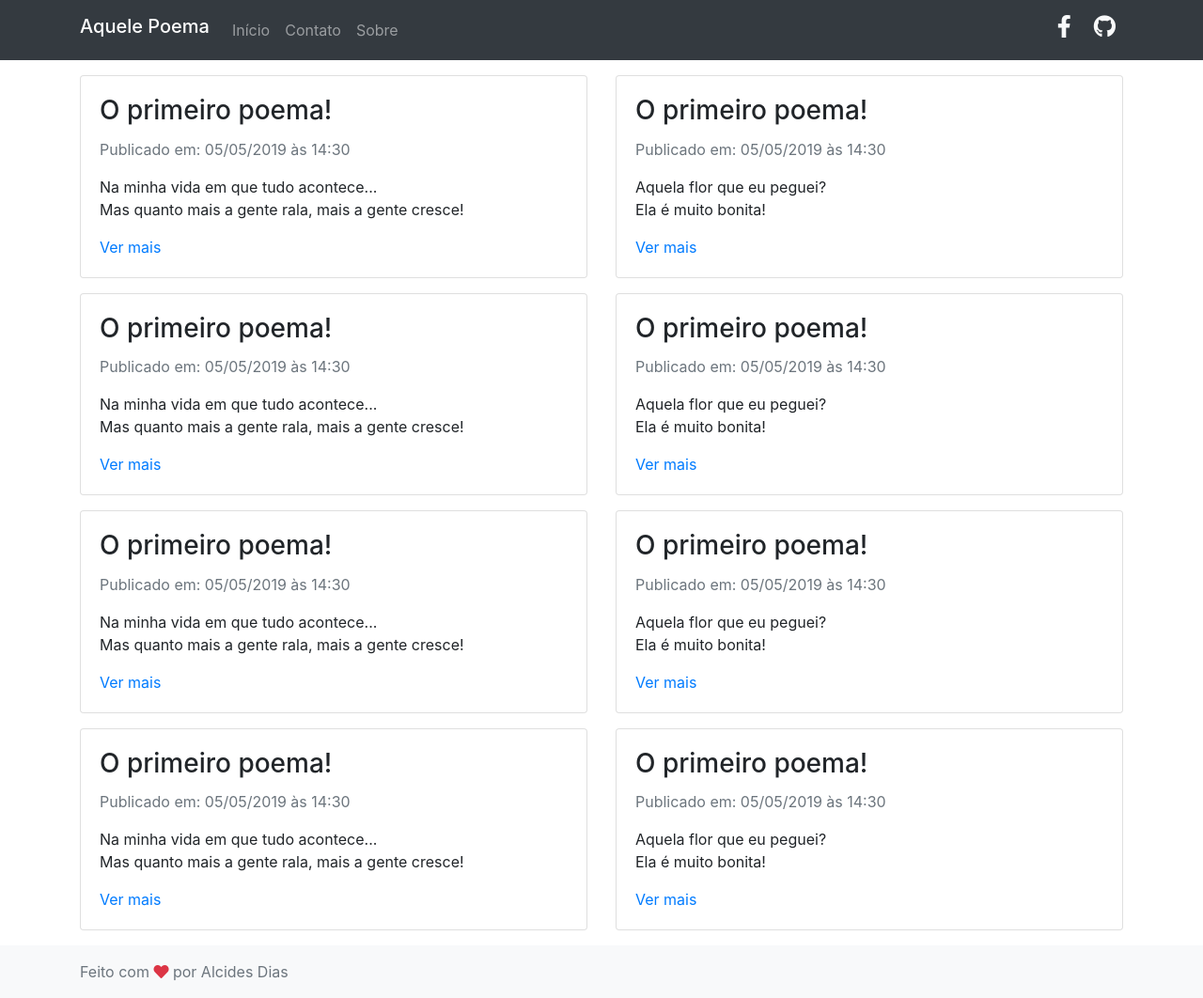
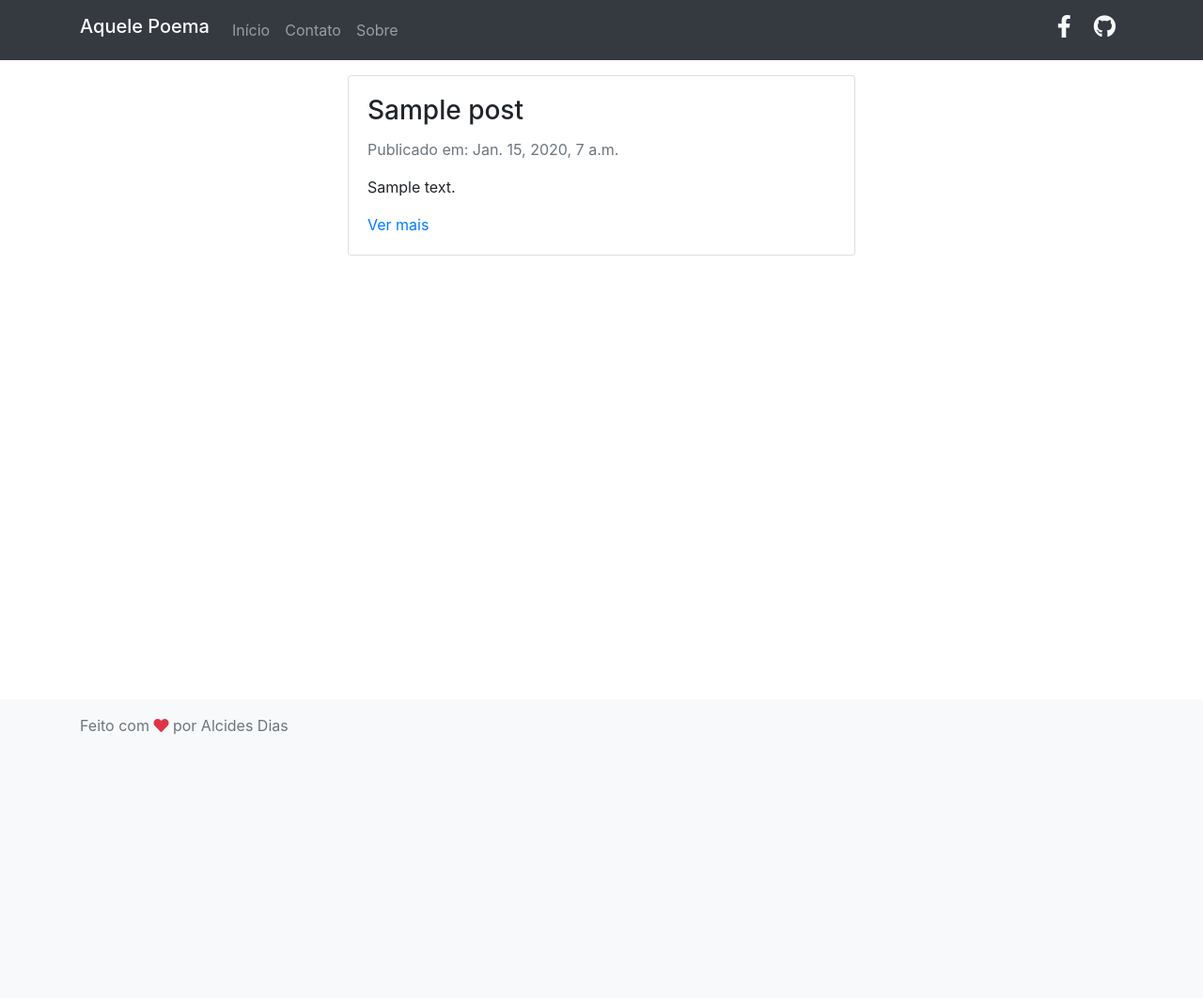
Before and after one commit to Arushidesu/poemablog, a Django app: template blog/templates/blog/index.html in a window 1280 px wide. Shown: the whole page at 94% size. After the commit the page ends 800 px from the top, so only its background shows below. Run offline with Django 3.2, Linux system fonts and the light colour scheme; the template is opened without the code that fills it: values that come from a table or form of the project are taken from there, others are empty; tables that the repository leaves empty hold one stand-in row (values such as "Sample post"); some libraries are stand-ins or nearby versions.

Commit message:
Template dinâmico

```diff
--- a/blog/templates/blog/index.html
+++ b/blog/templates/blog/index.html
@@ -1,5 +1,5 @@
 <!doctype html>
-<html lang="pt-BR">
+<html lang="pt-BR" class="h-100">
   <head>
     <!-- Required meta tags -->
     <meta charset="utf-8">
@@ -13,7 +13,7 @@
 
     <title>Aquele Poema</title>
   </head>
-  <body>
+  <body class="d-flex flex-column h-100">
     <header>
         <nav class="navbar navbar-expand-lg navbar-dark bg-dark">
             <div class="container">
@@ -57,141 +57,31 @@
         </nav>
     </header>
 
-    <main>
-        <div class="container">
+    <main class="flex-shrink-0 mb-3">
+        <div role="main" class="container">
             <div class="row">
-                <div class="col-lg-6 col-sm-12 mt-3">
+            {% for post in posts %}
+                <div class="col-lg-6 col-sm-12 mt-3 mx-auto">
                     <div class="card">
                         <div class="card-body">
-                            <h3 class="card-title">O primeiro poema!</h3>
-                            <p class="card-subtitle mt-2 mb-3 text-muted">Publicado em: 05/05/2019 às 14:30</p>
-                            <p class="card-text">
-                                Na minha vida em que tudo acontece... <br>
-                                Mas quanto mais a gente rala, mais a gente cresce!
-                            </p>
+                            <h3 class="card-title">{{ post.title }}</h3>
+                            <p class="card-subtitle mt-2 mb-3 text-muted">Publicado em: {{ post.published_date }}</p>
+                            <p class="card-text">{{ post.text|truncatechars:50}}</p>
                             <a href="#" class="card-link">Ver mais</a>
                         </div>
                     </div>
                 </div>
-
-                <div class="col-lg-6 col-sm-12 mt-3">
-                    <div class="card">
-                        <div class="card-body">
-                            <h3 class="card-title">O primeiro poema!</h3>
-                            <p class="card-subtitle mt-2 mb-3 text-muted">Publicado em: 05/05/2019 às 14:30</p>
-                            <p class="card-text">
-                                Aquela flor que eu peguei? <br>
-                                Ela é muito bonita!
-                            </p>
-                            <a href="#" class="card-link">Ver mais</a>
-                        </div>
-                    </div>
+            {% endfor %}
                 </div>
-
-            </div>
-
-            <div class="row">
-                <div class="col-lg-6 col-sm-12 mt-3">
-                    <div class="card">
-                        <div class="card-body">
-                            <h3 class="card-title">O primeiro poema!</h3>
-                            <p class="card-subtitle mt-2 mb-3 text-muted">Publicado em: 05/05/2019 às 14:30</p>
-                            <p class="card-text">
-                                Na minha vida em que tudo acontece... <br>
-                                Mas quanto mais a gente rala, mais a gente cresce!
-                            </p>
-                            <a href="#" class="card-link">Ver mais</a>
-                        </div>
-                    </div>
-                </div>
-
-                <div class="col-lg-6 col-sm-12 mt-3">
-                    <div class="card">
-                        <div class="card-body">
-                            <h3 class="card-title">O primeiro poema!</h3>
-                            <p class="card-subtitle mt-2 mb-3 text-muted">Publicado em: 05/05/2019 às 14:30</p>
-                            <p class="card-text">
-                                Aquela flor que eu peguei? <br>
-                                Ela é muito bonita!
-                            </p>
-                            <a href="#" class="card-link">Ver mais</a>
-                        </div>
-                    </div>
-                </div>
-
-            </div>
-
-            <div class="row">
-                <div class="col-lg-6 col-sm-12 mt-3">
-                    <div class="card">
-                        <div class="card-body">
-                            <h3 class="card-title">O primeiro poema!</h3>
-                            <p class="card-subtitle mt-2 mb-3 text-muted">Publicado em: 05/05/2019 às 14:30</p>
-                            <p class="card-text">
-                                Na minha vida em que tudo acontece... <br>
-                                Mas quanto mais a gente rala, mais a gente cresce!
-                            </p>
-                            <a href="#" class="card-link">Ver mais</a>
-                        </div>
-                    </div>
-                </div>
-
-                <div class="col-lg-6 col-sm-12 mt-3">
-                    <div class="card">
-                        <div class="card-body">
-                            <h3 class="card-title">O primeiro poema!</h3>
-                            <p class="card-subtitle mt-2 mb-3 text-muted">Publicado em: 05/05/2019 às 14:30</p>
-                            <p class="card-text">
-                                Aquela flor que eu peguei? <br>
-                                Ela é muito bonita!
-                            </p>
-                            <a href="#" class="card-link">Ver mais</a>
-                        </div>
-                    </div>
-                </div>
-
-            </div>
-
-            <div class="row">
-                <div class="col-lg-6 col-sm-12 mt-3">
-                    <div class="card">
-                        <div class="card-body">
-                            <h3 class="card-title">O primeiro poema!</h3>
-                            <p class="card-subtitle mt-2 mb-3 text-muted">Publicado em: 05/05/2019 às 14:30</p>
-                            <p class="card-text">
-                                Na minha vida em que tudo acontece... <br>
-                                Mas quanto mais a gente rala, mais a gente cresce!
-                            </p>
-                            <a href="#" class="card-link">Ver mais</a>
-                        </div>
-                    </div>
-                </div>
-
-                <div class="col-lg-6 col-sm-12 mt-3">
-                    <div class="card">
-                        <div class="card-body">
-                            <h3 class="card-title">O primeiro poema!</h3>
-                            <p class="card-subtitle mt-2 mb-3 text-muted">Publicado em: 05/05/2019 às 14:30</p>
-                            <p class="card-text">
-                                Aquela flor que eu peguei? <br>
-                                Ela é muito bonita!
-                            </p>
-                            <a href="#" class="card-link">Ver mais</a>
-                        </div>
-                    </div>
-                </div>
-
             </div>
         </div>
     </main>
 
-    <footer class="footer mt-3 py-3 bg-light">
+    <footer class="footer mt-auto py-3 bg-light">
         <div class="container">
             <span class="text-muted">Feito com <i class="fa fa-heart text-danger"></i> por Alcides Dias</span>
         </div>
     </footer>
-
-    <!-- Optional JavaScript -->
 
     <!-- jQuery first, then Popper.js, then Bootstrap JS -->
     <script src="https://code.jquery.com/jquery-3.2.1.slim.min.js" integrity="sha384-KJ3o2DKtIkvYIK3UENzmM7KCkRr/rE9/Qpg6aAZGJwFDMVNA/GpGFF93hXpG5KkN" crossorigin="anonymous"></script>
--- a/blog/views.py
+++ b/blog/views.py
@@ -1,4 +1,8 @@
 from django.shortcuts import render
+from .models import Post
+from django.utils import timezone
 
 def index(request):
-    return render(request, 'blog/index.html', {})
+    posts = Post.objects.filter(published_date__lte=timezone.now()).order_by('-published_date')
+    last = Post.objects.filter(published_date__lte=timezone.now()).order_by('-published_date').reverse()[0]
+    return render(request, 'blog/index.html', {'posts': posts, 'last': last})
```
